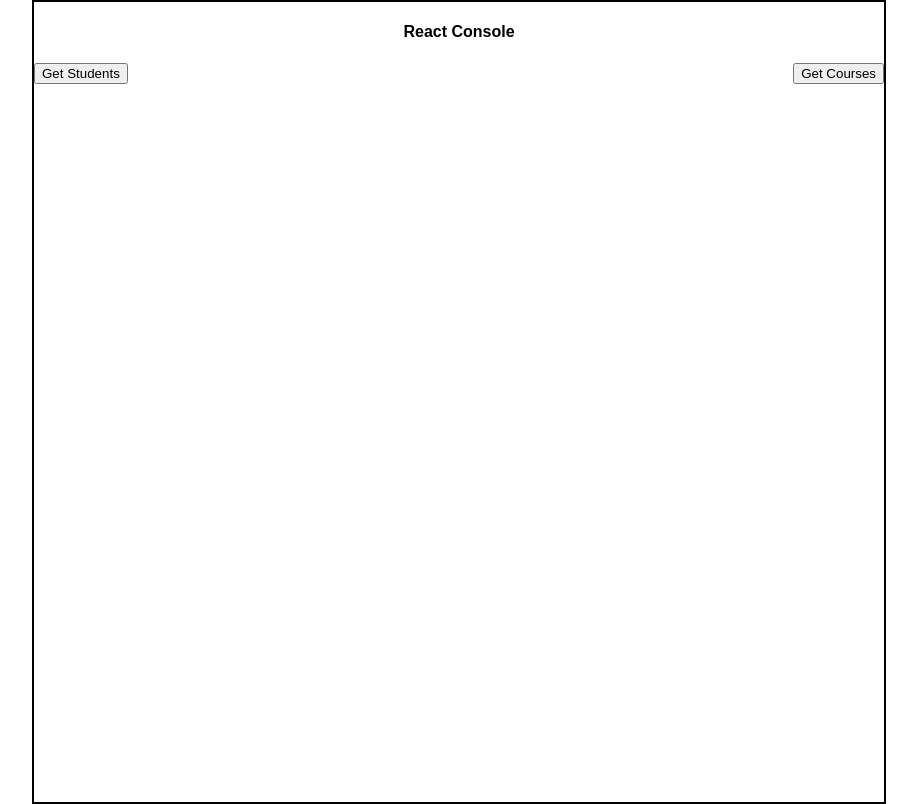
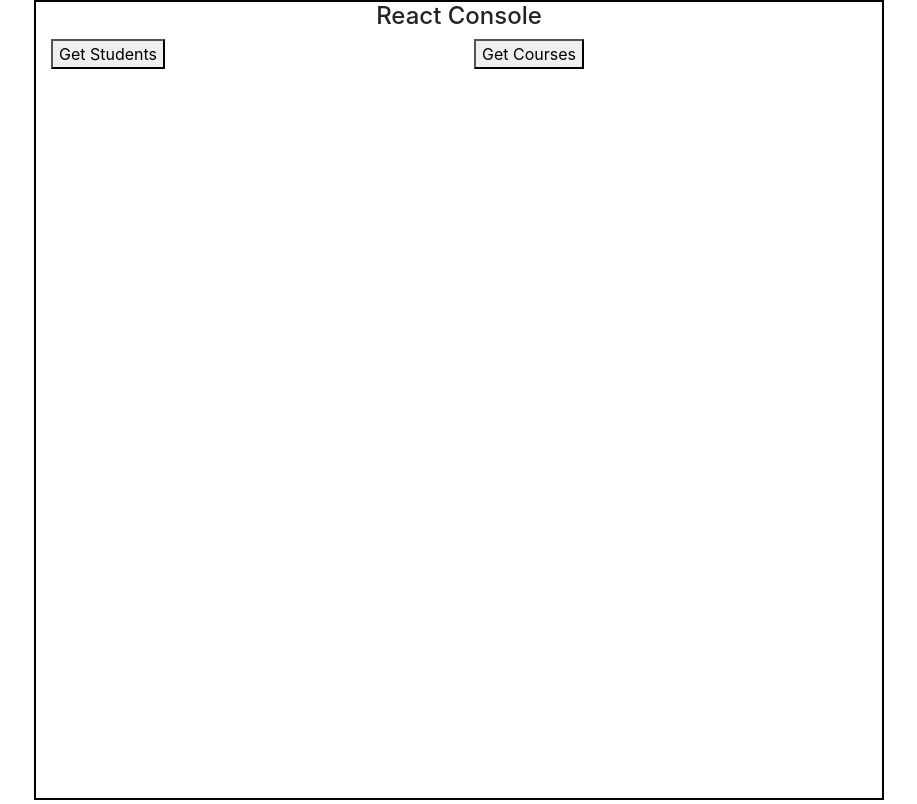
Before and after one commit to shamelessApathy/react-console, a React (Create React App) app: page / in a window 1280 px wide. Shown: the whole page, without its empty margins (181-1098 px from the left). Built offline with nearby package versions, Linux system fonts and the light colour scheme.

Commit message:
added bootstrap css for easy formatting of elements

```diff
--- a/package.json
+++ b/package.json
@@ -4,6 +4,7 @@
   "private": true,
   "dependencies": {
     "axios": "^0.18.0",
+    "bootstrap": "^4.1.1",
     "react": "^16.4.0",
     "react-dom": "^16.4.0",
     "react-scripts": "1.1.4"
--- a/src/index.css
+++ b/src/index.css
@@ -21,23 +21,23 @@ input
 }
 .students
 {
-	float:left;
-	width:49%;
+	width:100%%;
 	border:1px solid red;
 }
 .courses
 {
-	float:right;
-	width:49%;
+	width:100%%;
 	border:1px solid blue;
 }
 .students-button
 {
-	float:left;
+	text-align:center;
+	margin:0 auto;
 }
 .classes-button
 {
-	float:right;
+	text-align:center;
+	margin:0 auto;
 }
 .clear
 {
@@ -45,15 +45,3 @@ input
 	float:none;
 	clear:both;
 }
-.course-name
-{
-	float:right;
-}
-.course-new-button
-{
-	float:right;
-}
-.student-new-button
-{
-	float:left;
-}
--- a/src/index.js
+++ b/src/index.js
@@ -2,6 +2,7 @@ import React from 'react';
 import ReactDOM from 'react-dom';
 import axios from 'axios';
 import './index.css';
+import '../node_modules/bootstrap/dist/css/bootstrap.min.css'
 
 class Students extends React.Component
 {
@@ -80,7 +81,7 @@ class Console extends React.Component {
 			 	//Inner loop to create children
       			for (let j = 0; j < this.state.students.length; j++)
       			{
-        			children.push(<tr key={"student" + j.toString()}><td key="id">{this.state.students[j].id}</td><td key={"name" + j.toString()}>{this.state.students[j].name}</td><td key={"options"+j.toString()}><button key={"update" + j.toString}>Update</button><button key={"delete"+j}>Delete</button></td></tr>);
+        			children.push(<tr key={"student" + j.toString()}><td key="id">{this.state.students[j].id}</td><td key={"name" + j.toString()}>{this.state.students[j].name}</td><td key={"options"+j.toString()}><button data-id={this.state.students[j].id} key={"update" + j.toString}>Update</button><button data-id={this.state.students[j].id} key={"delete"+j}>Delete</button></td></tr>);
       			}
       			table.push(<tbody key="tbody">{children}</tbody>);
 
@@ -135,7 +136,7 @@ class Console extends React.Component {
 			//Inner loop to create children
       		for (let j = 0; j < this.state.courses.length; j++)
       		{
-        		children.push(<tr key={"student" + j.toString()}><td key="id">{this.state.courses[j].id}</td><td key={"name" + j.toString()}>{this.state.courses[j].name}</td><td key={"options"+j.toString()}><button key={"update" + j.toString}>Update</button><button key={"delete"+j}>Delete</button></td></tr>);
+        		children.push(<tr key={"student" + j.toString()}><td key="id">{this.state.courses[j].id}</td><td key={"name" + j.toString()}>{this.state.courses[j].name}</td><td key={"options"+j.toString()}><button data-id={this.state.courses[j].id} key={"update" + j.toString}>Update</button><button data-id={this.state.courses[j].id} key={"delete"+j}>Delete</button></td></tr>);
       		}
       		table.push(<tbody key="tbody">{children}</tbody>);
    			return (
@@ -154,11 +155,18 @@ class Console extends React.Component {
 		<div>
 			<div className="console">
 				<h4 className="title">React Console</h4>
+				<div className="container">
+				<div className="row">
+				<div className="col-sm">
 				<button className="students-button" onClick={()=> this.getStudents()}>Get Students</button>
+				{this.renderStudents()}
+				</div>
+				<div className="col-sm">
 				<button className="classes-button" onClick={() => this.getCourses()}>Get Courses</button>
-				<div className="clear"></div>
-				{this.renderStudents()}
 				{this.renderCourses()}
+				</div>
+				</div>
+				</div>
 			</div>
 		</div>
 		);
```
Also changed, not shown: 1 other file (tests, documents, lock files or other folders).
